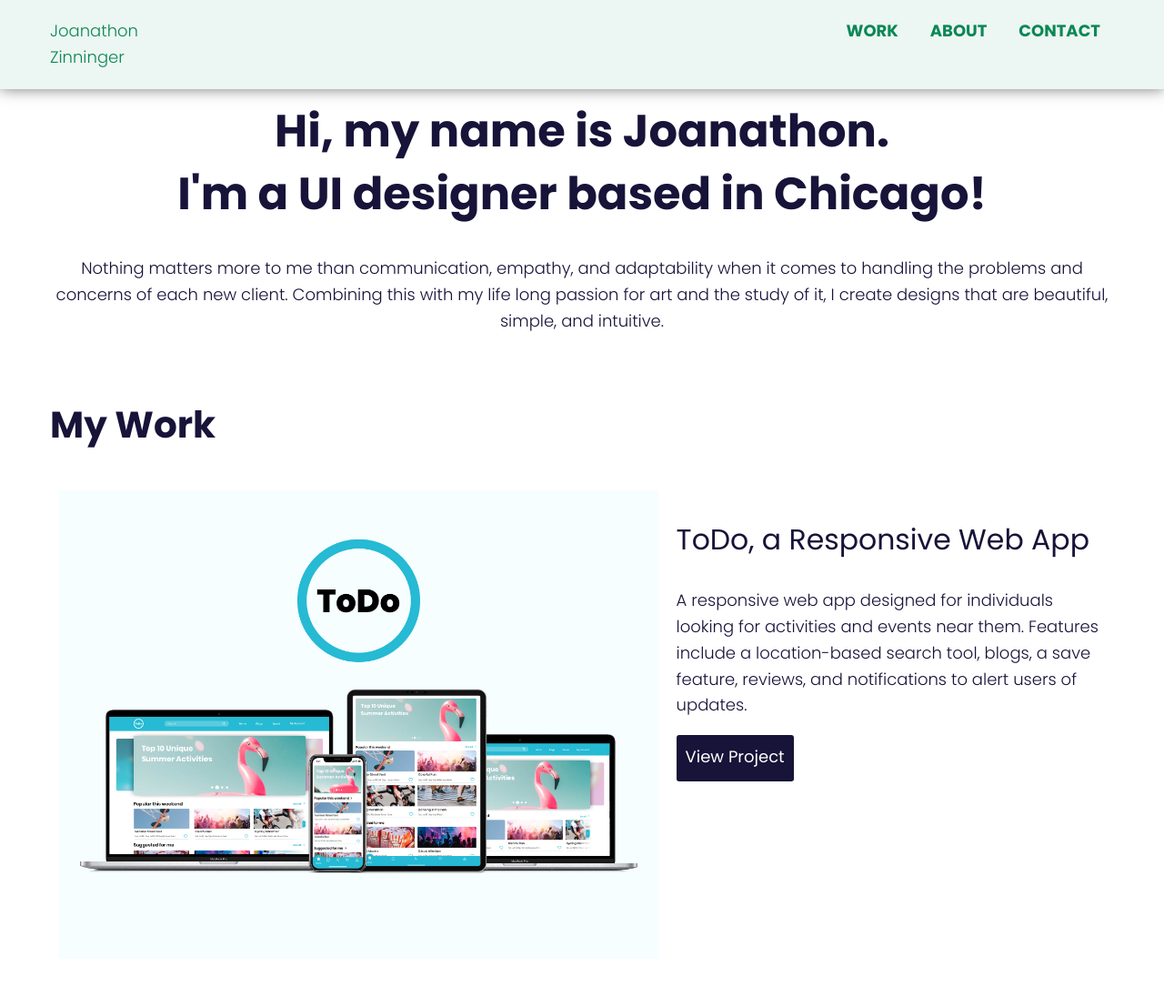
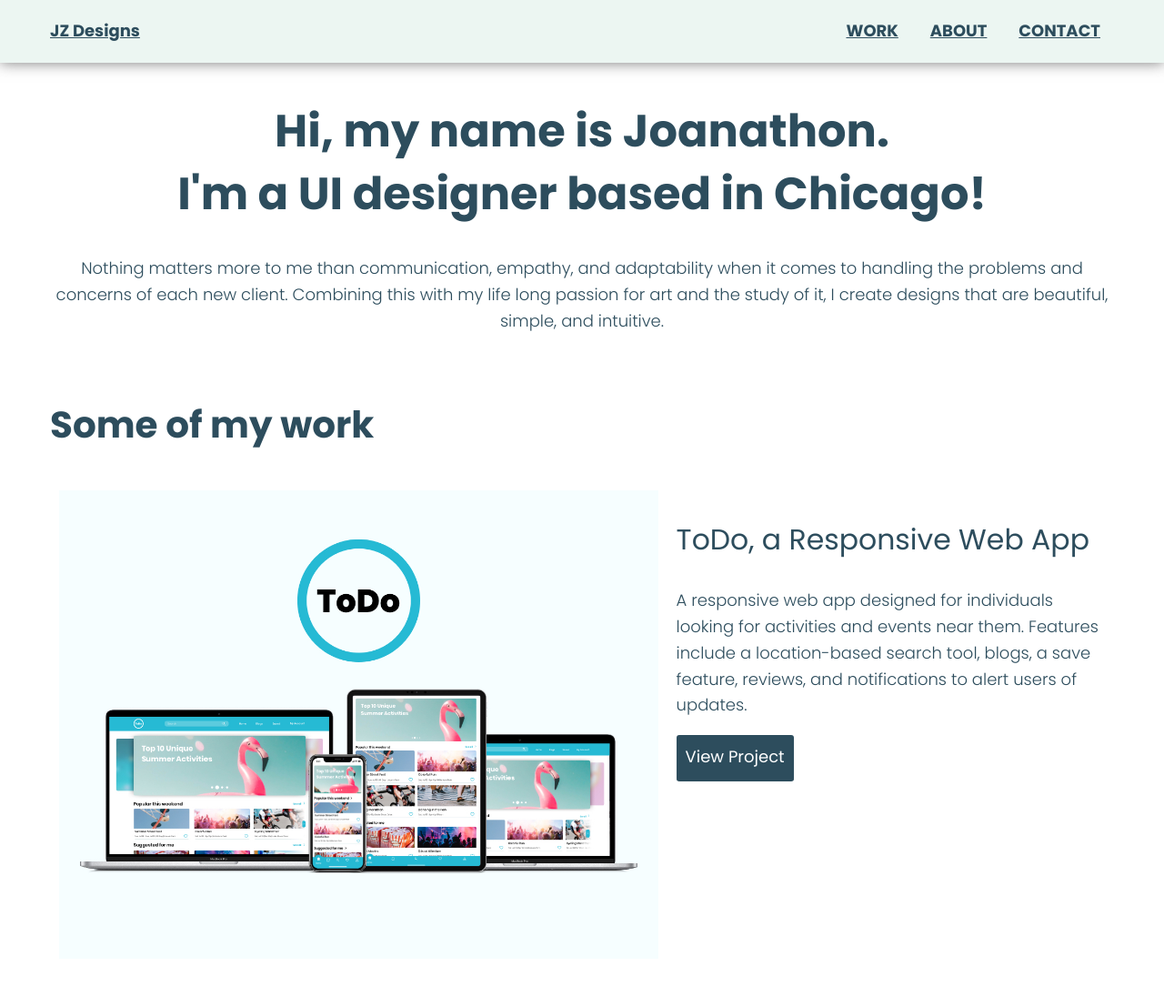
Before and after one commit to joanathonz/portfolio-site, a plain HTML site: page index.html in a window 1280 px wide. Shown: the top 1096 px of the page at 91% size. Drawn offline with nearby package versions, Linux system fonts and the light colour scheme.

Commit message:
2.6 css edits

```diff
--- a/css/style.css
+++ b/css/style.css
@@ -1,4 +1,4 @@
-/*Colors used:Primary Color (Blue): #171339;
+/*Colors used:Primary Color (Blue): #2D4D5D;
 Supporting Color (Light Blue) #5065AB;
 Supporting Color (Green): #0B8756
 Supporting Color (Light Green): #ECF6F2
@@ -17,7 +17,7 @@ body {
   /* Sets the font weight to 300 */
   line-height: 1.6;
   /* Sets the line-height to 1.6 * the font-size */
-  color: #171339;
+  color: #2D4D5D;
 }
 
 h1, h2, h3, h4 {
@@ -49,46 +49,47 @@ img {
 }
 
 a {
-  color: #0B8756;
-  text-decoration: none;
+  color: #2D4D5D;
+  text-decoration: underline;
 }
 
 /* No underlining */
 a:hover {
-  color: #0B8756;
+  color: #2D4D5D;
   text-decoration: underline;
 }
 
 /* Underlining when hovering over a link */
 a:visited {
   /* visited link */
-  color: #0B8756;
+  color: #2D4D5D;
 }
 
 a:active {
   /* selected link */
-  color: #0B8756;
+  color: #2D4D5D;
 }
 
 a:hover, a:focus {
-  color: #0B8756;
+  color: #2D4D5D;
   text-decoration: underline;
 }
 
 .button {
   display: inline-block;
-  background-color: #171339;
+  text-decoration: none;
+  background-color: #2D4D5D;
   color: #ffffff;
   font-weight: 400;
   padding: 10px;
   border-radius: 3px;
-  border-bottom: 2px solid #171339;
+  border-bottom: 2px solid #2D4D5D;
   /* width of the border, type, color */
   transition: 0.2s opacity;
 }
 
 .button:visited {
-  background-color: #171339;
+  background-color: #2D4D5D;
   color: #ffffff;
 }
 
@@ -100,9 +101,9 @@ a:hover, a:focus {
 
 .button.contact {
   background-color: transparent;
-  color: #171339;
+  color: #2D4D5D;
   text-transform: uppercase;
-  border: 2px solid #171339;
+  border: 2px solid #2D4D5D;
 }
 
 .button.contact:hover {
@@ -157,6 +158,7 @@ span {
   max-width: 150px;
   margin-bottom: 20px;
   display: inline-block;
+  font-weight: bold;
 }
 
 nav ul {
@@ -169,11 +171,11 @@ nav ul li a {
   padding: 0 15px;
   text-transform: uppercase;
   font-weight: 700;
-  color: #0B8756;
+  color: #2D4D5D;
 }
 
 nav ul li a:visited {
-  color: #0B8756;
+  color: #2D4D5D;
 }
 
 .navtoggle li:not(:last-child) {
--- a/index.html
+++ b/index.html
@@ -10,14 +10,14 @@
   <script src="/js/scripts.js"></script>
   <meta name="viewport" content="width=device-width, initial-scale=1">
   <meta charset="utf-8">
-  <title> JZ Design </title>
+  <title> JZ Designs </title>
 </head>
 
 <body>
   <header>
     <div class="container">
       <div class="navtoggle" id="myNavtoggle">
-        <a href="index.html" class="logo">Joanathon Zinninger</a>
+        <a href="index.html" class="logo">JZ Designs</a>
         <nav>
           <div>
             <ul>
@@ -43,7 +43,7 @@
     <div id="mywork">
       <!-- Work section.-->
       <div class="container">
-        <h2>My Work</h2>
+        <h2>Some of my work</h2>
         <div class="row">
           <!--Green (row)-->
           <div class="col-md-6 col-lg-7">
```
Also changed, not shown: about.html (+2 -2 lines), img/about/profileimage@2x.png (added), img/portfoliositeheroimage.png (added), 3 other files.
